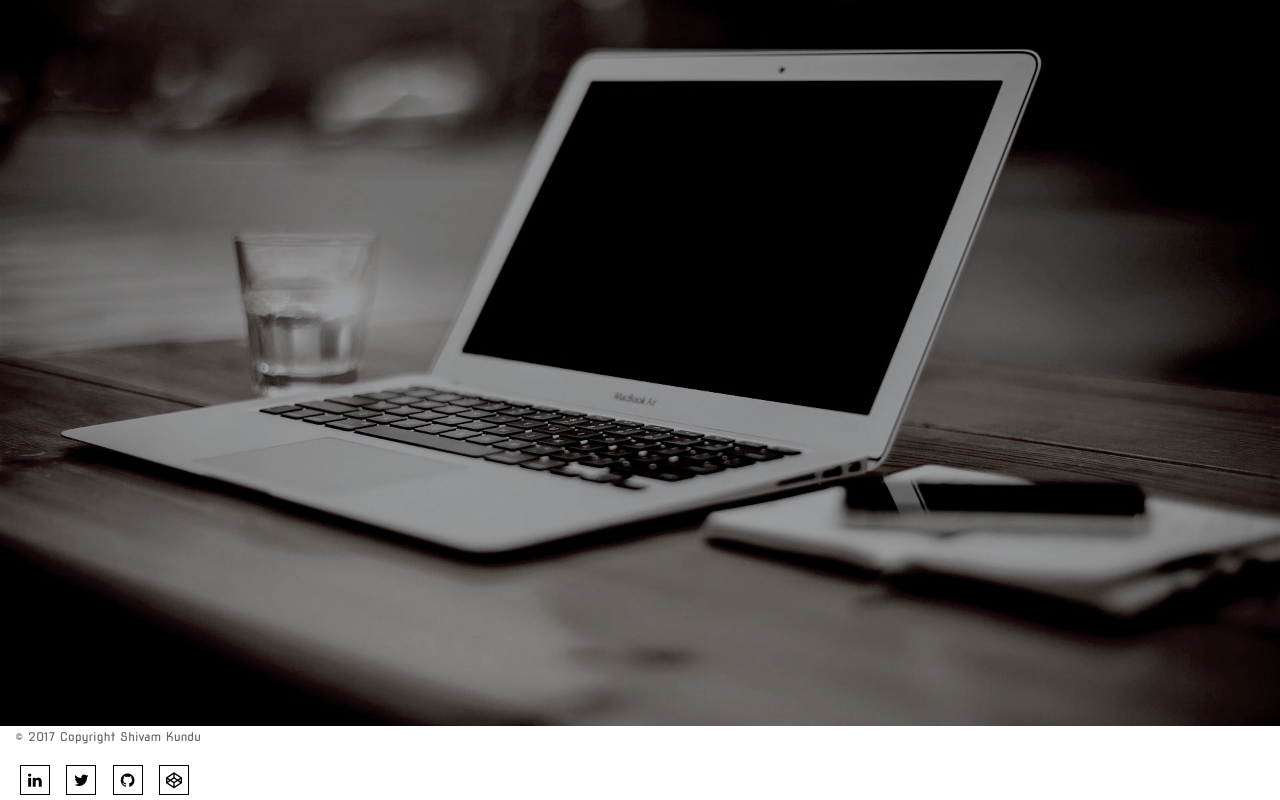
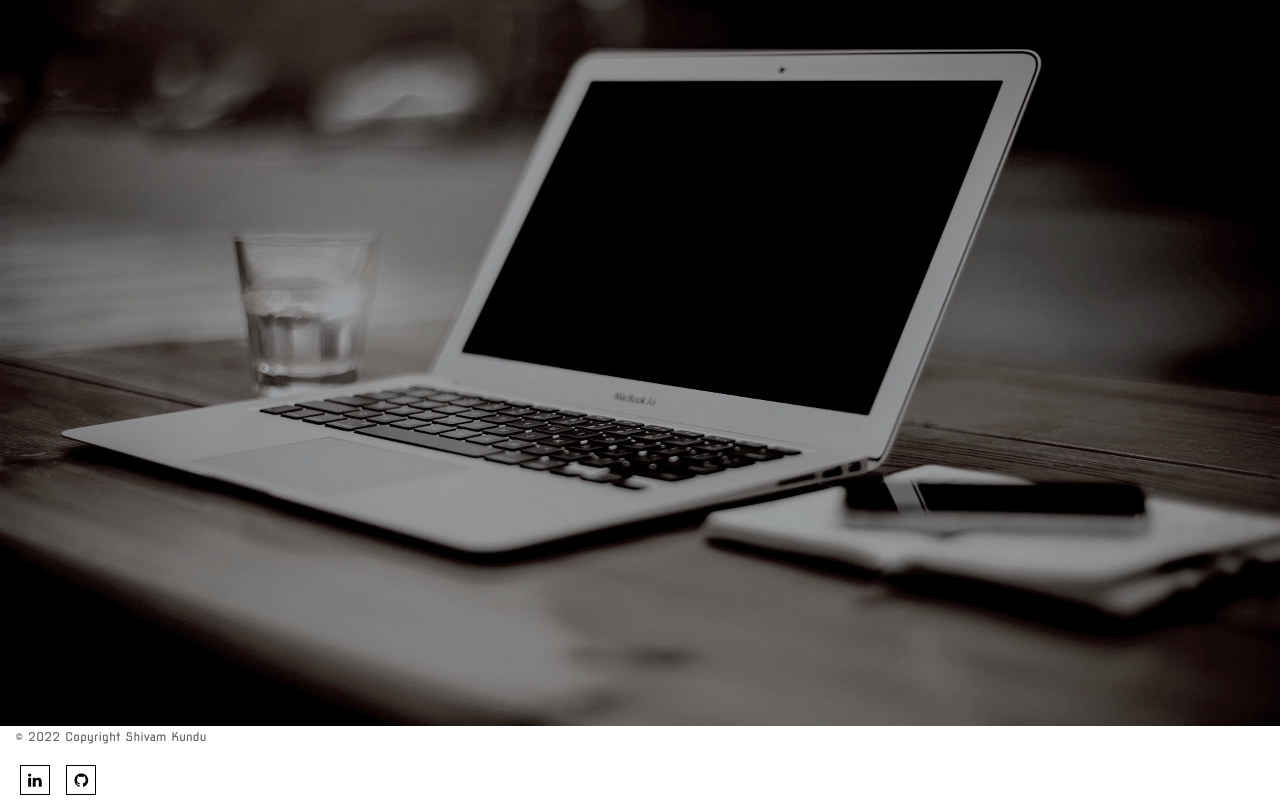
Before and after one commit to shivamm99/shivamm99.github.io, a plain HTML site: page index.html in a window 1280 px wide. Shown: the part 5648-6448 px from the top of the page. Drawn offline with nearby package versions, Linux system fonts and the light colour scheme.

Commit message:
updated copyright in footer
updated copyright in footer

```diff
--- a/index.html
+++ b/index.html
@@ -1,6 +1,4 @@
 <!DOCTYPE html>
-<!-- All rights reserved with www.mysirg.com
-Copyright (c) 2017 Mysirg.com -->
 <html lang="en">
 <head>
     <meta charset="UTF-8">
@@ -253,12 +251,12 @@ Copyright (c) 2017 Mysirg.com -->
     </div>
     <footer class="container-fluid">
         <div>
-            <p class="small-text">&copy; 2017 Copyright Shivam Kundu</p>
+            <p class="small-text">&copy; 2022 Copyright Shivam Kundu</p>
           <div class="social">
             <a href="#"> <i class="fa fa-linkedin"></i> </a>
-            <a href="#"> <i class="fa fa-twitter"></i> </a>
+
             <a href="#"> <i class="fa fa-github"></i> </a>
-            <a href="#"> <i class="fa fa-codepen"></i> </a>
+
           </div>
         </div>
     </footer>
```
